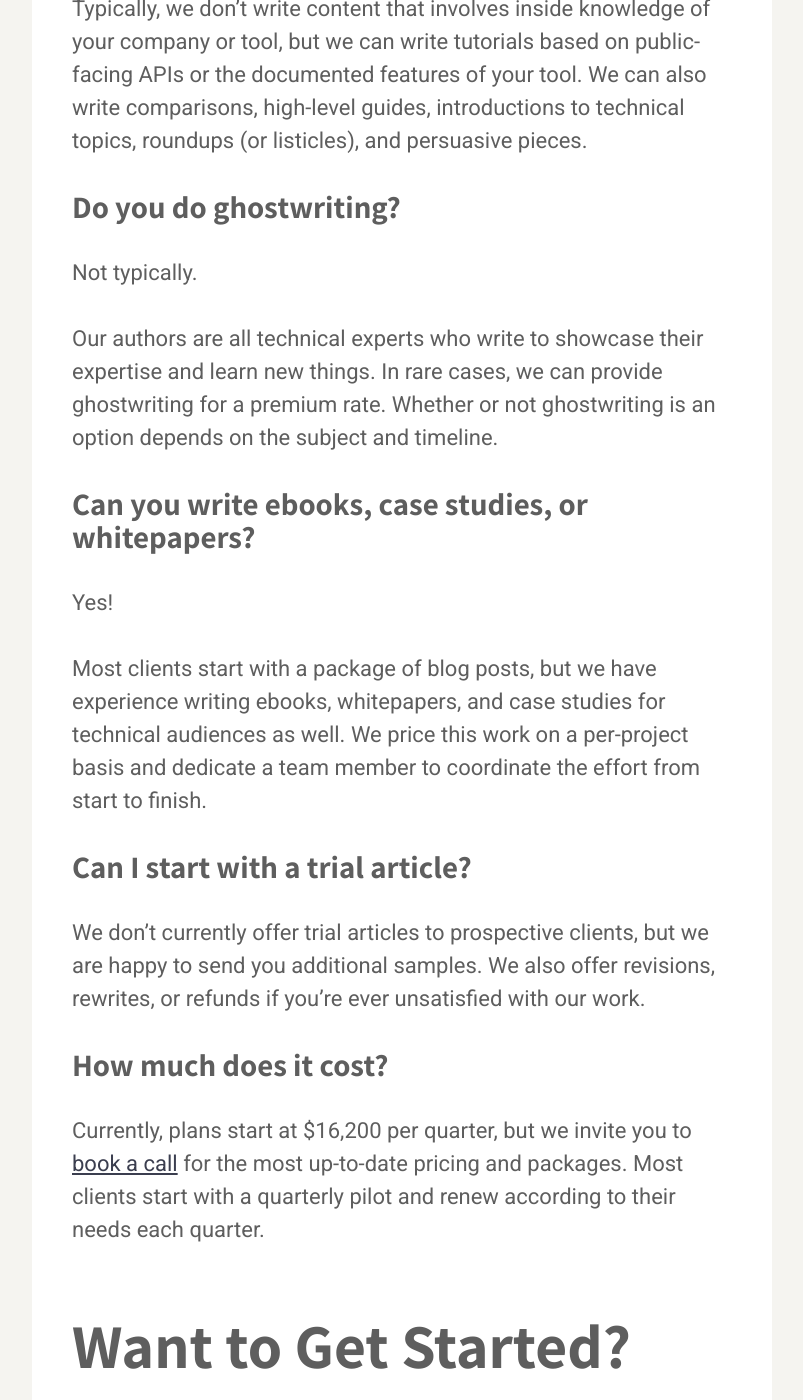
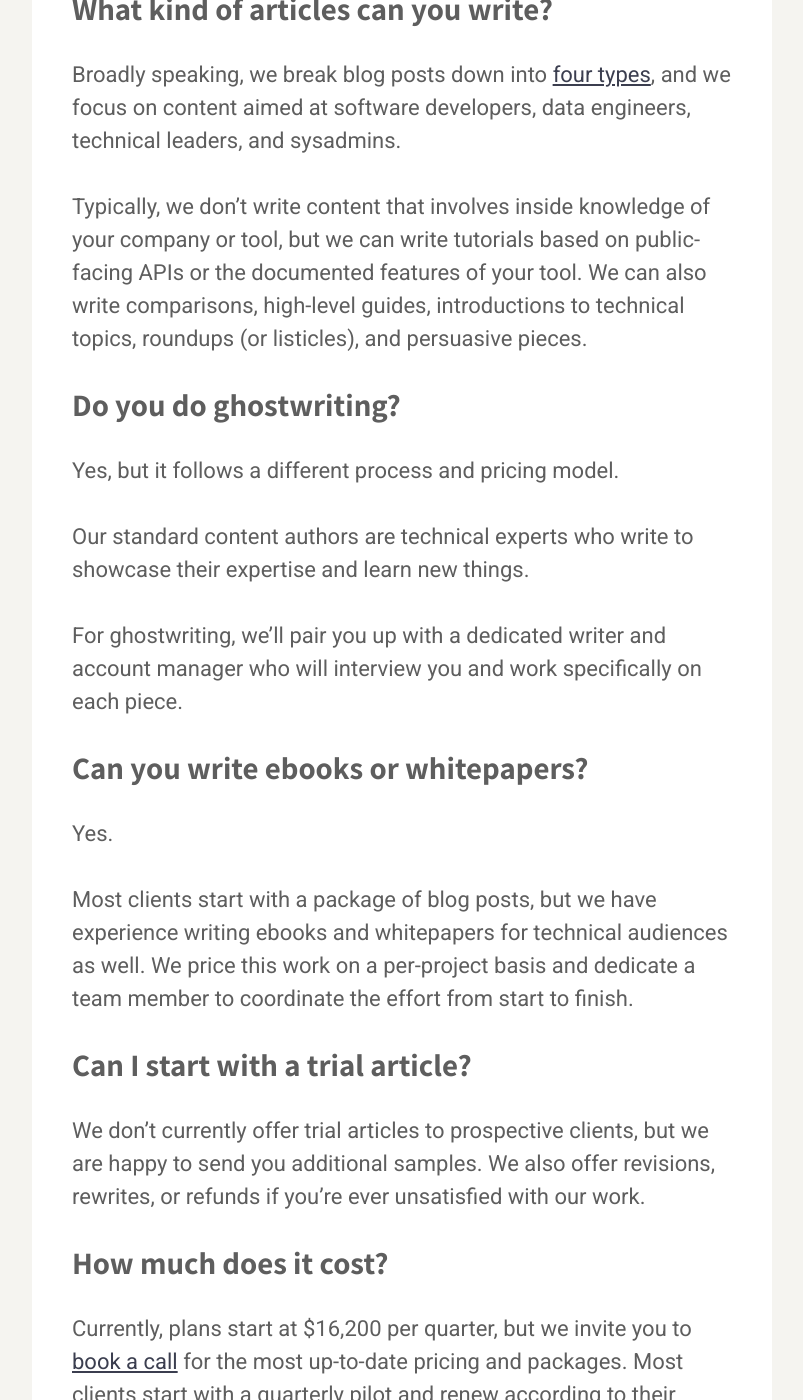
Before and after one commit to karllhughes/learn, a Jekyll site: the page built from _posts/2021-05-20-client-onboarding.md, in a window 1280 px wide and 1400 px high, scrolled down 7584 px. Shown: the whole window, without its empty margins (238-1041 px from the left). Built offline with Jekyll 4.4.1, drawn with Linux system fonts in a browser that asks for light colours; a script that is not in the unit is left out; some of the changed text lies outside the part shown.

Commit message:
Update Posts “2021-05-20-client-onboarding”

```diff
--- a/_posts/2021-05-20-client-onboarding.md
+++ b/_posts/2021-05-20-client-onboarding.md
@@ -16,7 +16,13 @@
 ## Our Process for Working with Clients
 In the further interest of transparency, I'm going to share our entire client onboarding process as it stands today. While things occasionally deviate, you might find it helpful to see the whole thing laid out. Hopefully, this gives you a better idea of what to expect as you consider or start your engagement with Draft.dev.
 
-![Map of the whole client onboarding process at Draft.dev](https://i.imgur.com/U6C9SCM.png)
+**Typically, onboarding takes 6-9 weeks between when we sign a statement of work and when your first article is completed.**
+
+
+
+![Map of the whole client onboarding process at Draft.dev](https://i.imgur.com/f0xRcMF.png)
+
+The timeline may increase if we're fully booked though, so be sure to check with us if you need hard deadlines.
 
 ### 1. Discovery Call
 
@@ -32,12 +38,12 @@
 ### 3. Commit to Specific Topics
 Clients have two options for deciding on the topics they want us to write about:
 
-1. You can send us a list of proposed topics (usually a headline and short description is enough).
+1. You can send us a list of proposed topics (we have an intake form that will walk you through this).
 2. We can conduct a topic discovery process for you.
 
-If you have your own topics based on keyword research or conversations with customers, we’ll use them [to create a content plan for you](https://draft.dev/learn/content-plan). If you don’t, our topic discovery process is a great option. Using search engine keyword research, we’ll define multiple topic clusters and topics that will help you **increase organic search engine traffic** to your blog.
+If you have your own topics based on keyword research or conversations with customers, we’ll use them [to create a content plan for you](https://draft.dev/learn/content-plan). If you don’t, our topic discovery process is a great option. Using search engine keyword or community-based research, we’ll define multiple topic clusters and topics that will help you **increase traffic** to your content.
 
-Our topic discovery process typically takes a week and requires very little input from you, so it will save you a lot of time if you’re not already familiar with building [topic clusters](/learn/topic-clusters).
+Our topic discovery process typically takes a week and requires just a bit more input from you, so it will save you a lot of time if you’re not already familiar with building [topic clusters](/learn/topic-clusters).
 
 ### 4. Approve Briefs and Outlines
 With topics in hand, we’ll create detailed briefs and outlines for each piece. By breaking down each post and detailing the exact expectations before we start writing, we can ensure that expectations are clear for our writers and editors.
@@ -86,14 +92,18 @@
 Typically, we don’t write content that involves inside knowledge of your company or tool, but we can write tutorials based on public-facing APIs or the documented features of your tool. We can also write comparisons, high-level guides, introductions to technical topics, roundups (or listicles), and persuasive pieces.
 
 ### Do you do ghostwriting?
-Not typically.
+Yes, but it follows a different process and pricing model.
 
-Our authors are all technical experts who write to showcase their expertise and learn new things. In rare cases, we can provide ghostwriting for a premium rate. Whether or not ghostwriting is an option depends on the subject and timeline.
+Our standard content authors are technical experts who write to showcase their expertise and learn new things.
 
-### Can you write ebooks, case studies, or whitepapers?
-Yes!
+For ghostwriting, we'll pair you up with a dedicated writer and account manager who will interview you and work specifically on each piece.
 
-Most clients start with a package of blog posts, but we have experience writing ebooks, whitepapers, and case studies for technical audiences as well. We price this work on a per-project basis and dedicate a team member to coordinate the effort from start to finish.
+
+
+### Can you write ebooks or whitepapers?
+Yes.
+
+Most clients start with a package of blog posts, but we have experience writing ebooks and whitepapers for technical audiences as well. We price this work on a per-project basis and dedicate a team member to coordinate the effort from start to finish.
 
 ### Can I start with a trial article?
 We don’t currently offer trial articles to prospective clients, but we are happy to send you additional samples. We also offer revisions, rewrites, or refunds if you’re ever unsatisfied with our work.
```
